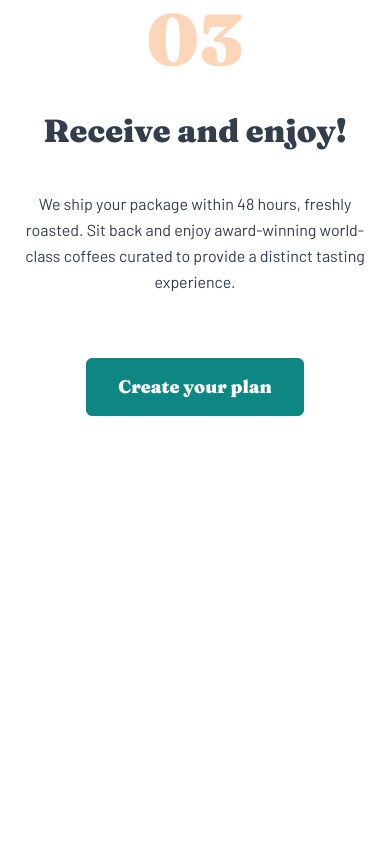
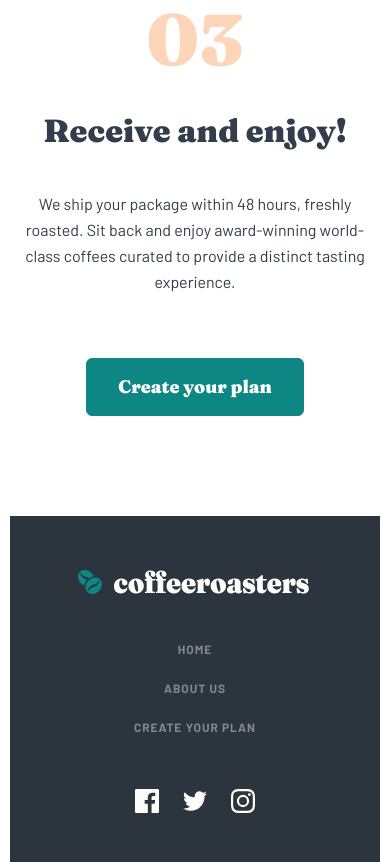
Before and after one commit to A-u-D-a-P/Coffeeroasters, a plain HTML site: page index.html in a window 390 px wide. Shown: the part 4906-5768 px from the top of the page. Before the commit the page ends 5422 px from the top, so only its background shows below. Drawn offline with Linux system fonts and the light colour scheme.

Commit message:
tablet-and-mobile

```diff
--- a/index.html
+++ b/index.html
@@ -150,7 +150,7 @@
       </div>
    </main>
    <!-- footer -->
-   <!-- <footer class="footer">
+   <footer class="footer">
       <div class="container footer-container">
          <div class="footer-bottom">
             <div class="footer-bottom-left">
@@ -175,6 +175,6 @@
             </div>
          </div>
       </div>
-   </footer> -->
+   </footer>
 </body>
 </html>
--- a/scss/home/_footer.home.scss
+++ b/scss/home/_footer.home.scss
@@ -0,0 +1,121 @@
+.footer{
+   padding: 0 10px;
+}
+.footer-container {
+  max-width: 1280px;
+  padding: 47px 85px 48px 117px;
+  background: #2c343e;
+}
+.footer-bottom {
+  display: flex;
+  -ms-flex-pack: justify;
+  justify-content: space-between;
+  -webkit-box-align: center;
+  -ms-flex-align: center;
+  align-items: center;
+}
+div.footer-bottom-left {
+   display: flex;
+   width: 620px;
+   justify-content: space-between;
+}
+.footer-logo,
+.footer__list {
+ display: flex;
+ justify-content: space-between;
+}
+.footer-logo {
+  width: 235px;
+  height: 24px;
+  display: flex;
+  justify-content: space-between;
+}
+.footer-navbar {
+  width: 282px;
+  margin-top: 10px;
+}
+.footer__list {
+  display: flex;
+  -ms-flex-pack: justify;
+  justify-content: space-between;
+  -webkit-box-align: center;
+  -ms-flex-align: center;
+  align-items: center;
+}
+.footer__item .footer__link:hover {
+  color: #fefcf7;
+}
+.footer__item .footer__link:active {
+  color: #1f74ea;
+}
+.footer-bottom-right {
+  display: -webkit-box;
+  display: -ms-flexbox;
+  display: flex;
+  -webkit-box-pack: justify;
+  -ms-flex-pack: justify;
+  justify-content: space-between;
+  -webkit-box-align: center;
+  -ms-flex-align: center;
+  align-items: center;
+  width: 120px;
+  height: 24px;
+  background: #2c343e;
+}
+
+.footer__item .footer__link,
+.footer__list {
+  font-family: Barlow-700;
+  font-style: normal;
+  font-weight: 700;
+  font-size: 12px;
+  line-height: 15px;
+  letter-spacing: 0.923077px;
+  text-transform: uppercase;
+  color: #83888f;
+}
+
+
+@media only screen and (max-width:1072px) {
+      .footer-container{
+         height: 270px;
+         padding: 54px 0 56px;
+      }
+      .footer-bottom{
+         flex-direction: column;
+         align-items: center;
+         justify-content: space-between;
+         height: 160px;
+      }
+      .footer-bottom-left{
+         max-width: 100%;
+         height: 71px;
+         flex-direction: column;
+         align-items: center;
+         justify-content: space-between;
+      }
+}
+
+@media only screen and (max-width:$Mobile) {
+
+  .footer-container{
+    height: 346px;
+  }
+
+  .footer-bottom{
+    height: 240px;
+  }
+
+  .footer-bottom-left{
+    justify-content: space-between;
+  }
+  .footer-bottom-right{
+    padding-top: 10px;
+  }
+
+  .footer__list{
+      height: 93px;
+      flex-direction: column;
+      margin-top: 38px;
+    }
+}
--- a/scss/home/_main.home.scss
+++ b/scss/home/_main.home.scss
@@ -209,10 +209,6 @@ p.card__descryption {
   font-style: normal;
 }
 
-
-// EXTRA SECTION
-
-
 .extra-section {
   max-width: 1045px;
   padding-bottom: 100px;
@@ -308,21 +304,22 @@ p.card__descryption {
   font-size: 18px;
   line-height: 25px;
   color: #fff;
-  background: #0E8784;
+  background: #0e8784;
   padding: 15px 31px 16px;
-  border: 1px solid #0E8784;
+  border: 1px solid #0e8784;
   border-radius: 6px;
   transition: 0.2s;
   -webkit-transition: 0.2s;
   -moz-transition: 0.2s;
   -ms-transition: 0.2s;
   -o-transition: 0.2s;
+
 }
 
 // MEDIA FOR EXTRA
 
-@media only screen and (max-width:1126px) {
-    .choosing{
+@media only screen and (max-width: 1126px) {
+  .choosing {
     margin-bottom: 720px;
   }
 }
@@ -402,7 +399,7 @@ p.card__descryption {
   }
 }
 
-@media only screen and (max-width:800px) {
+@media only screen and (max-width: 800px) {
   .card___title {
     margin-right: 0;
   }
@@ -451,7 +448,6 @@ p.card__descryption {
   }
 
   // COLLECTION
-
 
   .collection__box {
     flex-direction: column;
@@ -508,96 +504,95 @@ p.card__descryption {
     box-sizing: content-box;
     display: flex;
     flex-direction: column;
-
   }
   .card__image {
     width: 55px;
     height: 56px;
   }
 
-  p.card__title, p.card__descryption{
+  p.card__title,
+  p.card__descryption {
     text-align: left;
     width: auto;
     margin: 0;
   }
-  div p.card__title{
+  div p.card__title {
     opacity: 1;
   }
-  p.discover{
+  p.discover {
     width: 118%;
   }
-  .choosing__card .choose__img{
+  .choosing__card .choose__img {
     width: 10.8%;
     // margin-left: 25px;
   }
 
-  .truck{
+  .truck {
     width: 55px;
     height: 39px;
   }
 
   // EXTRA
-
 }
 
 // SCREEN for EXTRA
-@media only screen and (max-width:668px) {
-    .extra-section-card-box{
+@media only screen and (max-width: 668px) {
+  .extra-section-card-box {
     padding-bottom: 150px;
   }
-    .figure-box{
+  .figure-box {
     width: 78.5%;
   }
 }
 //
 
 //
-@media only screen and (max-width:622px) {
-  .extra-section-card-box{
+@media only screen and (max-width: 622px) {
+  .extra-section-card-box {
     flex-wrap: wrap;
     justify-content: space-evenly;
   }
-  .extra-section-card:nth-child(3){
+  .extra-section-card:nth-child(3) {
     text-align: center;
   }
-  .figure-box{
+  .figure-box {
     margin: 0 auto 67px;
   }
-  .pick{
+  .pick {
     margin-right: 20px;
   }
 }
 //
 
-@media only screen and (max-width:616px) {
-  .extra-section h3{
+@media only screen and (max-width: 616px) {
+  .extra-section h3 {
     text-align: center;
   }
-  .extra-section-card-box{
+  .extra-section-card-box {
     width: 100%;
     margin: 0 auto;
     flex-direction: column;
   }
-  .extra-section-card{
+  .extra-section-card {
     max-width: 100%;
     text-align: center;
   }
-  .pick{
+  .pick {
     margin-right: 0;
   }
-  .card__description{
+  .card__description {
     padding: 0 40px;
   }
 }
 
 // Screen:580px for choosing-section
-@media only screen and (max-width:484px) {
-  .choosing{
+@media only screen and (max-width: 484px) {
+  .choosing {
     margin-top: 1385px;
   }
 }
 
-@media only screen and (max-width:580px) {
+@media only screen and (max-width: 580px) {
   .choosing {
     height: 630px;
     background: #2c343e;
@@ -607,43 +602,39 @@ p.card__descryption {
     h2 {
       padding: 0 5px;
     }
-    .choosing__description{
+    .choosing__description {
       padding: 0 24px 64px 24px;
     }
   }
 
- .extra-section-card-box{
+  .extra-section-card-box {
     padding: 0;
   }
-div.extra-section-card{
+  div.extra-section-card {
     margin-bottom: 0;
   }
 
-.extra-btn{
+  .extra-btn {
     display: flex;
     justify-content: center;
   }
 
-.figure-box{
+  .figure-box {
     display: none;
   }
-
 }
 //
-@media only screen and (max-width:552px) {
-    .extra-section-card{
+@media only screen and (max-width: 552px) {
+  .extra-section-card {
     margin-bottom: 75px;
   }
-
 }
 //
-@media only screen and (max-width:545px) {
-  .choosing{
+@media only screen and (max-width: 545px) {
+  .choosing {
     height: 650px;
   }
 }
-
-
 
 // MOBILE
 
@@ -719,78 +710,77 @@ div.extra-section-card{
     height: 382px;
     flex-direction: column;
   }
-    .choosing p{
+  .choosing p {
     padding: 0 24px 64px 24px;
   }
 
-    p.card__title, p.card__descryption{
+  p.card__title,
+  p.card__descryption {
     text-align: center;
     width: auto;
     margin: 0;
   }
-    p.card__title{
-      font-family: 'Fraunces 9pt';
+  p.card__title {
+    font-family: "Fraunces 9pt";
     font-style: normal;
     font-weight: 900;
     font-size: 24px;
     line-height: 32px;
     padding: 0;
   }
-    p.card__descryption{
+  p.card__descryption {
     width: 90%;
     font-weight: 400;
     font-size: 16px;
     line-height: 26px;
     padding: 0 5px;
   }
-    .choose__img{
+  .choose__img {
     width: 100%;
     align-items: center;
   }
-    .grain{
+  .grain {
     width: 71px;
     height: 72px;
   }
-    .present{
+  .present {
     width: 72px;
     height: 72px;
   }
-   .truck{
+  .truck {
     width: 72px;
     height: 50px;
   }
-    .choosing__card div{
+  .choosing__card div {
     width: 83%;
     align-items: center;
   }
 
-
-    .figure-box{
+  .figure-box {
     display: none;
   }
 
-    .extra-section-card-box{
+  .extra-section-card-box {
     width: 100%;
     padding: 0;
   }
-    .extra-section-card{
+  .extra-section-card {
     max-width: 100%;
-
   }
-    .pick{
+  .pick {
     margin-right: 0;
   }
-    .card__description{
+  .card__description {
     padding: 0 5px;
   }
-    .card__description{
+  .card__description {
     padding: 0 12px;
   }
-    #select{
+  #select {
     padding: 0 2px;
   }
 
-    .extra-btn{
+  .extra-btn {
     width: 100%;
     display: flex;
     justify-content: center;
@@ -798,11 +788,10 @@ div.extra-section-card{
   }
 
   // FOOTER
-
 }
 
-@media only screen and (max-width:420px) {
-    .choosing{
+@media only screen and (max-width: 420px) {
+  .choosing {
     height: 987px;
   }
 }
```
Also changed, not shown: css/home.min.css, 1 other file. Lines whose indentation alone changed are shown as unchanged.
